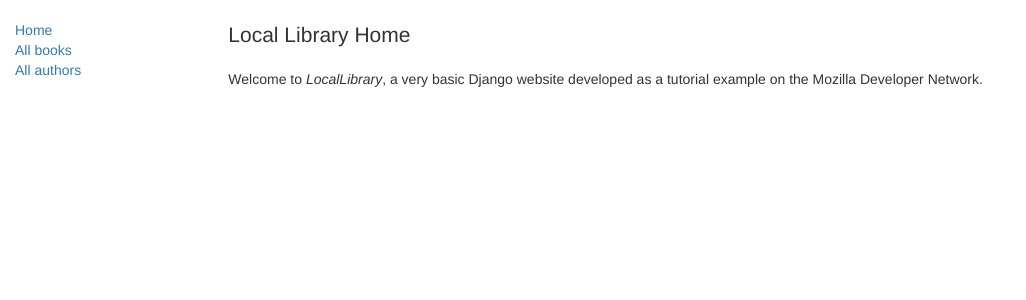
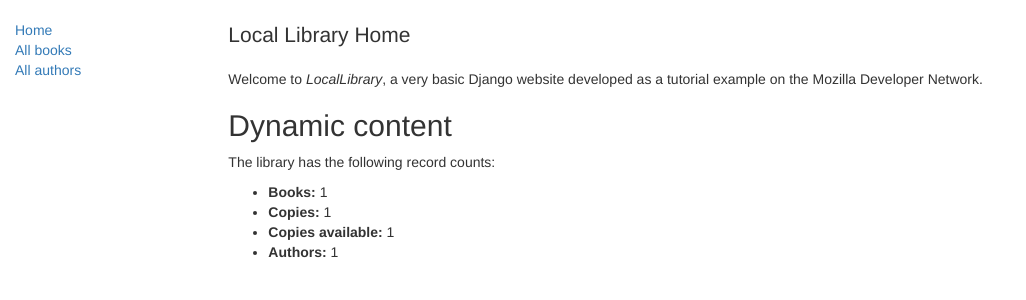
Before and after one commit to edewajosh/e-kitabu, a Django app: template catalog/templates/index.html in a window 1280 px wide. Shown: the top 300 px of the page, without its empty margins (0-1026 px from the left). Run offline with Django 3.2, Linux system fonts and the light colour scheme; the template is opened without the code that fills it: most values are stand-ins (such as "Sample title", 1, 10 or a date in 2020); some libraries are stand-ins or nearby versions.

Commit message:
More views

```diff
--- a/catalog/templates/base_generic.html
+++ b/catalog/templates/base_generic.html
@@ -10,7 +10,7 @@
 
     {% block title %}<title>Local Library</title>{% endblock %}
 
-    {% load static %}
+    {% load staticfiles %}
     <link rel="stylesheet" href="{% static 'css/styles.css' %}">
 </head>
 <body>
--- a/catalog/templates/index.html
+++ b/catalog/templates/index.html
@@ -3,4 +3,15 @@
 {% block content %}
 <h1 class="lead">Local Library Home</h1>
 <p>Welcome to <em>LocalLibrary</em>, a very basic Django website developed as a tutorial example on the Mozilla Developer Network.</p>
+
+<h2>Dynamic content</h2>
+
+  <p>The library has the following record counts:</p>
+  <ul>
+    <li><strong>Books:</strong> {{ num_books }}</li>
+    <li><strong>Copies:</strong> {{ num_instances }}</li>
+    <li><strong>Copies available:</strong> {{ num_instances_available }}</li>
+    <li><strong>Authors:</strong> {{ num_authors }}</li>
+  </ul>
+
 {% endblock %}
--- a/catalog/urls.py
+++ b/catalog/urls.py
@@ -4,4 +4,5 @@ from . import views
 
 urlpatterns = [
     path('catalog/',views.index, name = 'index'),
+    path('catalog/books', views.BookListView.as_view(), name='books'),
 ]
--- a/catalog/views.py
+++ b/catalog/views.py
@@ -1,5 +1,7 @@
 from django.shortcuts import render
 from django.http import HttpResponse, request
+from django.views import generic
+
 from .models import Book, Author, BookInstance, Genre
 
 def index(request):
@@ -18,3 +20,7 @@ def index(request):
     }
 
     return render(request, 'index.html',context)
+
+class BookListView(generic.ListView):
+    model = Book
+    template_name = 'catalog/book_list.html'
```
Also changed, not shown: catalog/templates/catalog/book_list.html (added, +14 -0 lines).
